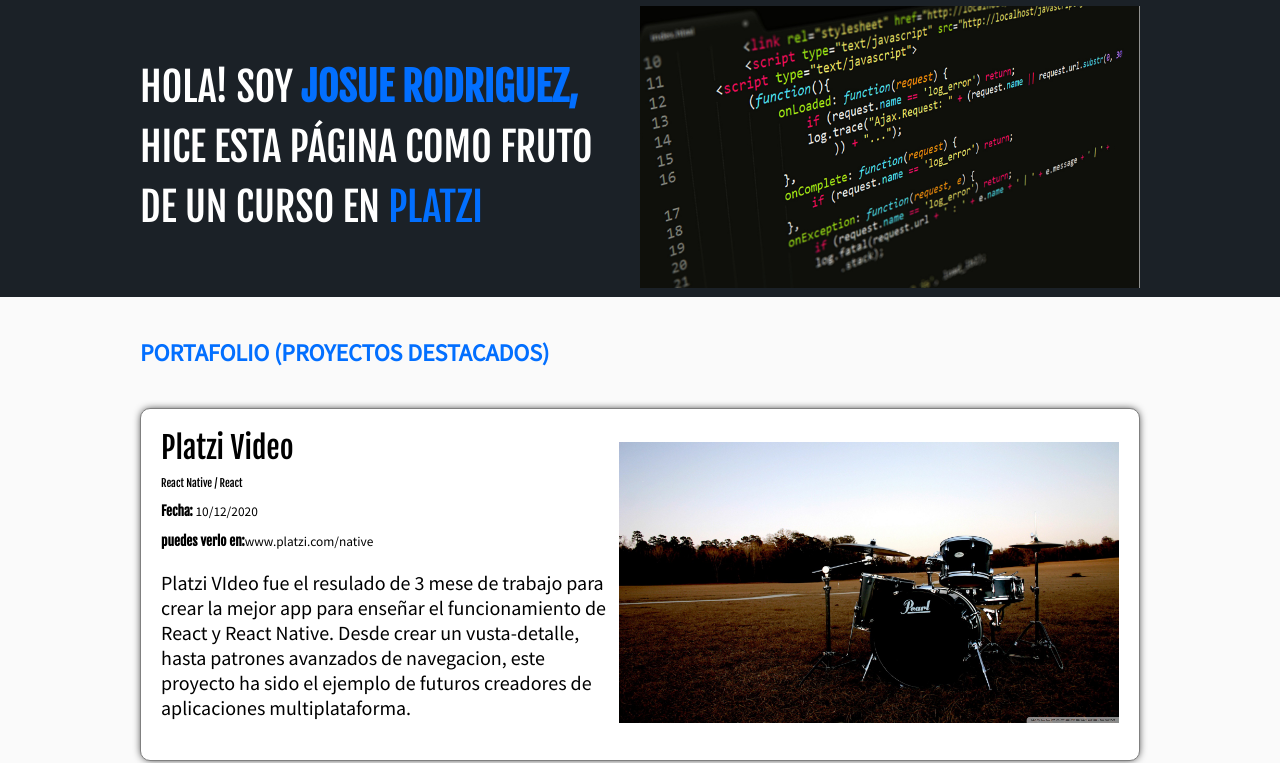
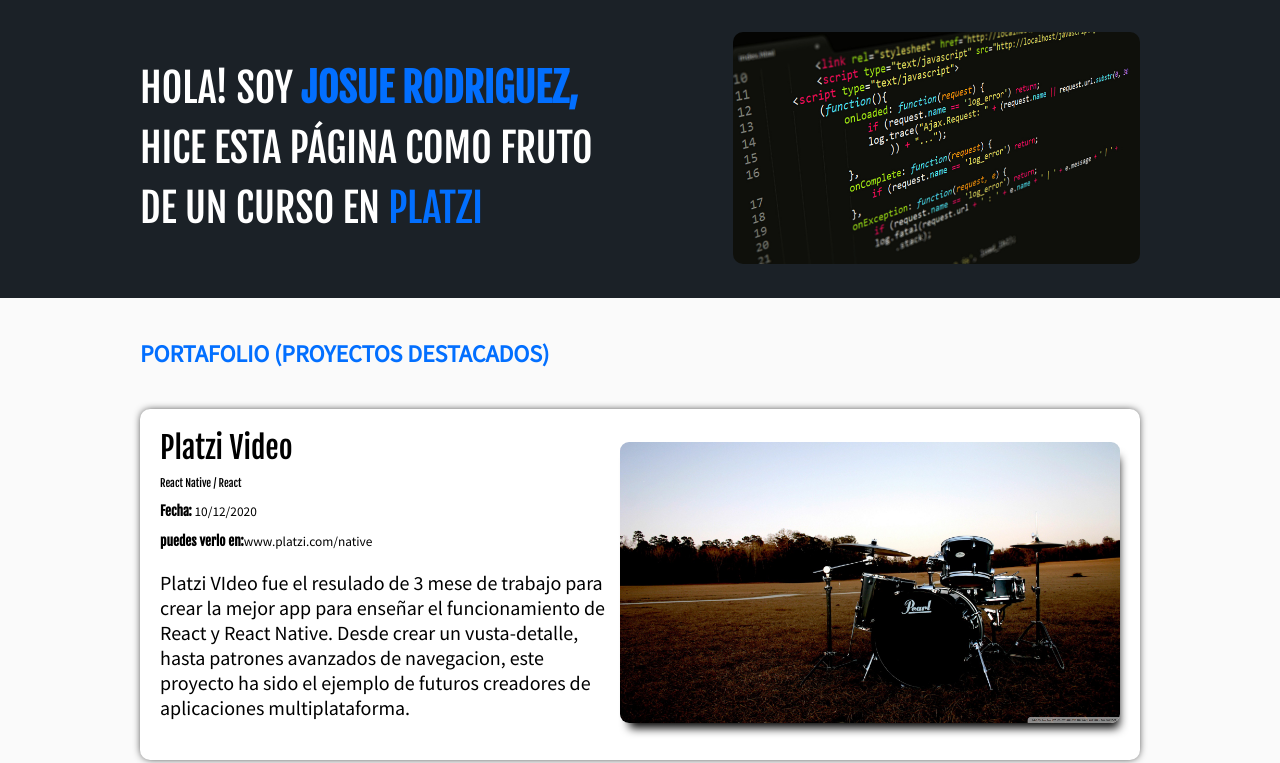
Before and after one commit to JosueRS12/MyFirstWebPage, a plain HTML site: page index.html in a window 1280 px wide. Shown: the part 73-836 px from the top of the page. Drawn offline with Linux system fonts and the light colour scheme.

Commit message:
Modifiqué el header, las imagenes del hero y las del project. version final.

```diff
--- a/estilos/estilos.css
+++ b/estilos/estilos.css
@@ -62,9 +62,7 @@ h1 strong {
 
 .project {
     box-shadow: 0px 0px 8px -2px;
-    border: 1px solid gray;
     border-radius: 10px;
-    /* margin: 10px; */
     margin-bottom: 15px;
     padding: 20px;
     background: white;
@@ -87,6 +85,12 @@ h1 strong {
 .project_imageContainer {
     width: 500px;
 }
+
+.project_image {
+    border-radius: 9px;
+    box-shadow: 4px 10px 10px -5px;
+}
+
 .hero {
     height: 300px;
     /* background-image: url('../images/hero.jpg'); */
@@ -107,6 +111,7 @@ h1 strong {
     justify-content: space-between;
     height: 70px;
     align-items: center;
+    border-bottom: 1px solid white;
 }
 .menu{
     height: inherit;
@@ -269,7 +274,10 @@ figure {
 }
 
 .hero_image {
-    object-fit: scale-down;
+    object-fit: cover;
+    width: 407px;
+    height: 232px;
+    border-radius: 10px;
 }
 
 .hero a {
```
